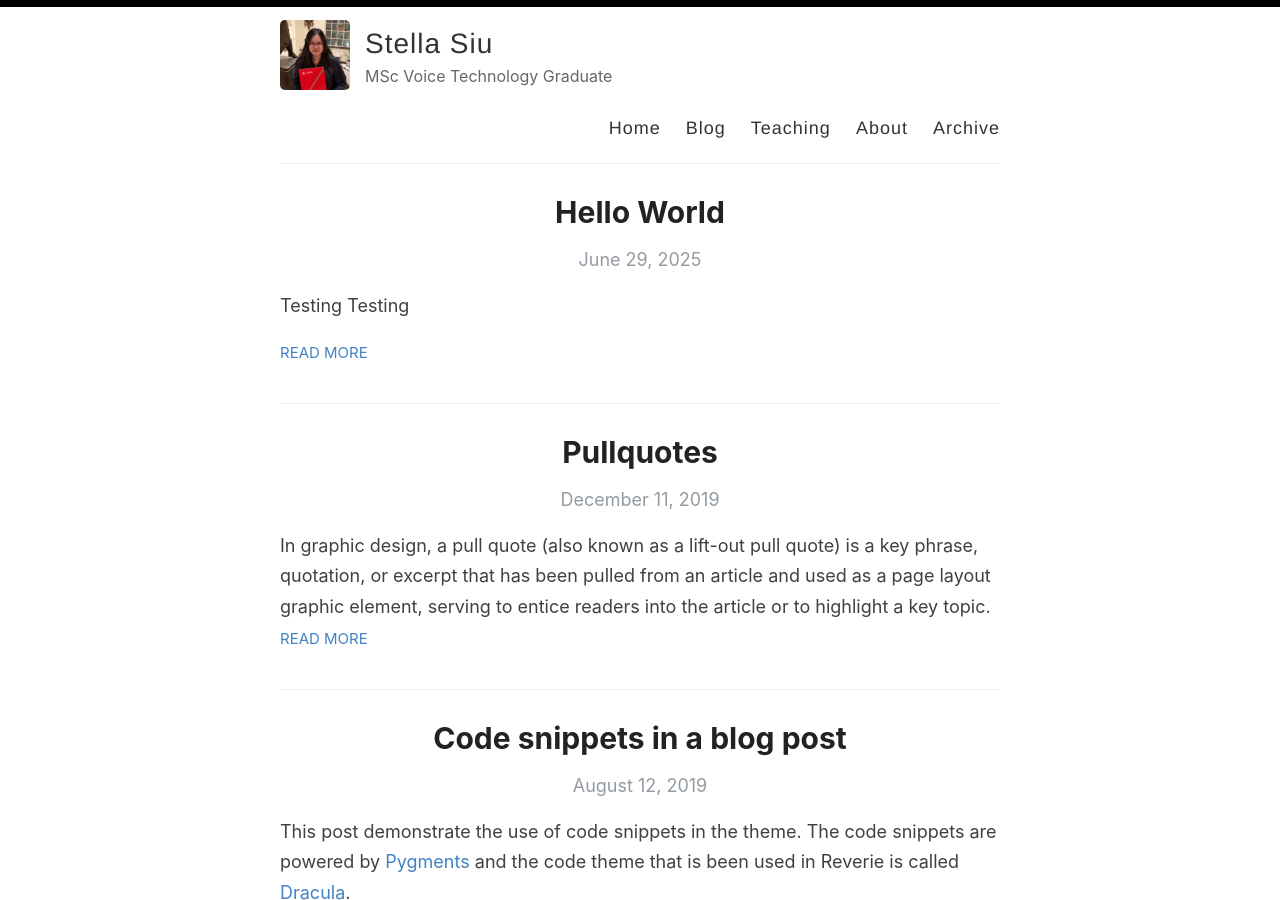
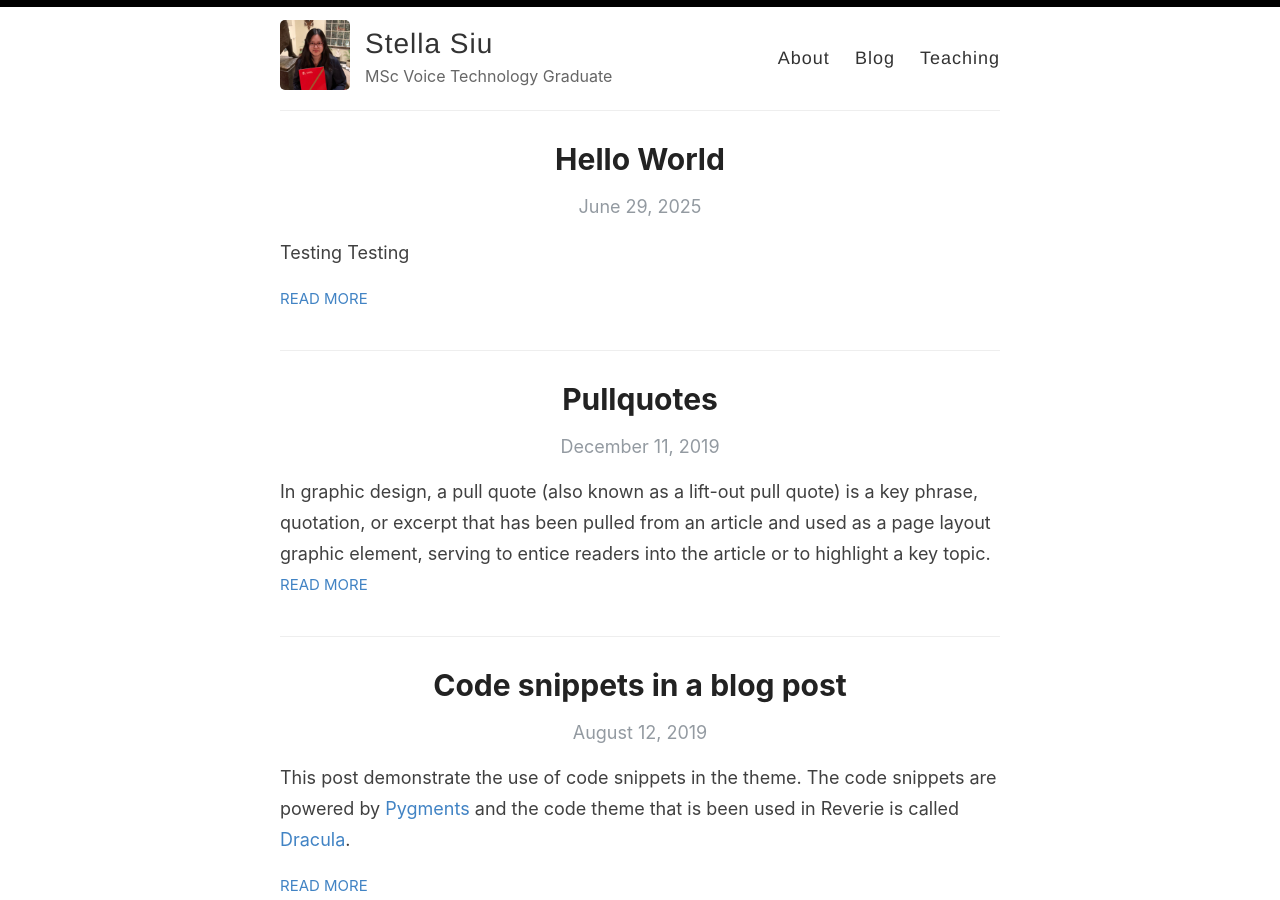
Before and after one commit to stellasiu/stellasiu.github.io, a Jekyll site: the page built from index.html, in a window 1280 px wide and 900 px high. Built offline with Jekyll 4.4.1, drawn with Linux system fonts in a browser that asks for light colours; the list of posts is cut into pages by our own code.

Commit message:
Update default.html

```diff
--- a/_layouts/default.html
+++ b/_layouts/default.html
@@ -28,13 +28,13 @@
             </div>
 
             <nav>
-              <a href="{{ site.baseurl }}/">Home</a>
+<!--          <a href="{{ site.baseurl }}/">Home</a> -->
+              <a href="{{ site.baseurl }}/about">About</a>
               <a href="{{ site.baseurl }}/">Blog</a>
               <a href="{{ site.baseurl }}/teaching">Teaching</a>
 <!--          <a href="{{ site.baseurl }}/getting-started">Getting Started</a> -->
 <!--          <a href="{{ site.baseurl }}/search">Search</a> -->
-              <a href="{{ site.baseurl }}/about">About</a>
-              <a href="{{ site.baseurl }}/archive">Archive</a>
+<!--          <a href="{{ site.baseurl }}/archive">Archive</a> -->
             </nav>
           </header>
         </div>
```
